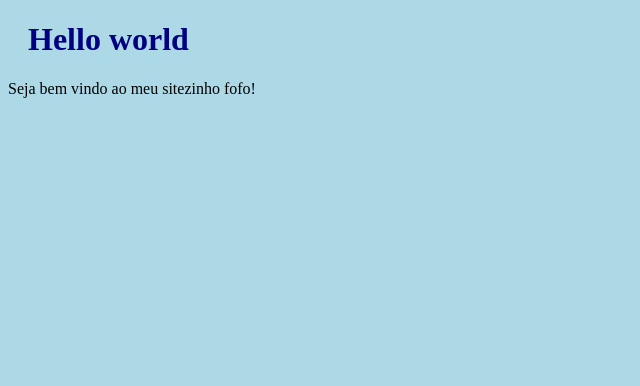
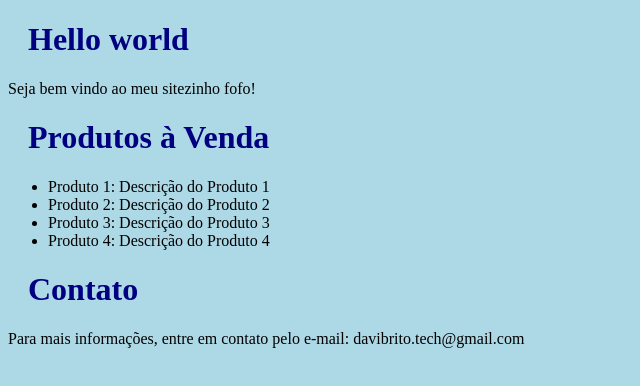
Before and after one commit to ntcdave/vendas_wa, a plain HTML site: page index.html in a window 1280 px wide. Shown: the whole page, without its empty margins (0-640 px from the left). Drawn offline with Linux system fonts and the light colour scheme.

Commit message:
feat: inclui a lista de produtos na página - Refs: #04

```diff
--- a/index.html
+++ b/index.html
@@ -10,5 +10,16 @@
     <h1>Hello world</h1>
     <p>Seja bem vindo ao meu sitezinho fofo!</p>
 
+    <h1>Produtos à Venda</h1>
+<ul>
+<li>Produto 1: Descrição do Produto 1</li>
+<li>Produto 2: Descrição do Produto 2</li>
+<li>Produto 3: Descrição do Produto 3</li>
+<li>Produto 4: Descrição do Produto 4</li>
+</ul>
+
+    <h1>Contato</h1>
+    <p>Para mais informações, entre em contato pelo e-mail: davibrito.tech@gmail.com</p>
+
 </body>
 </html>
```
